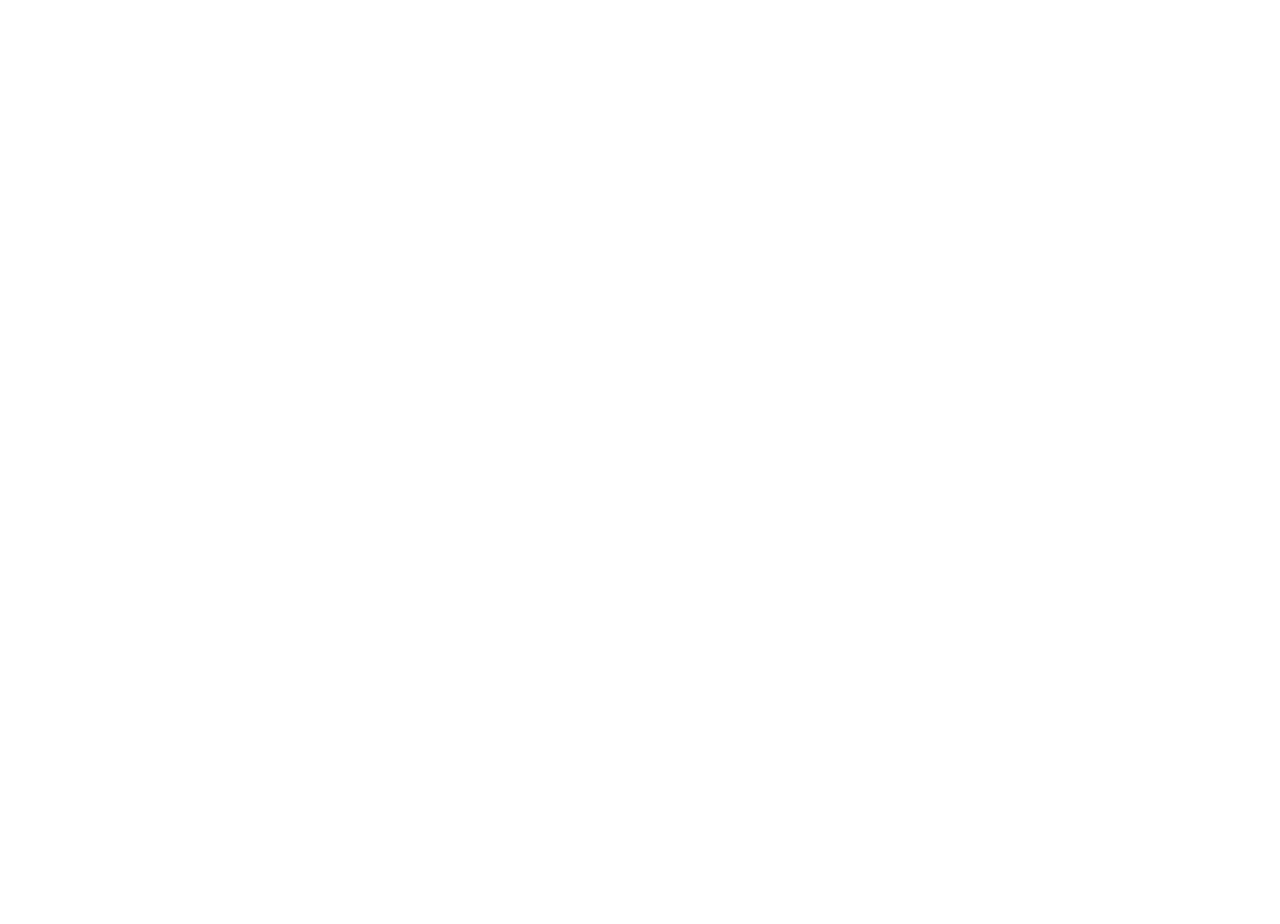
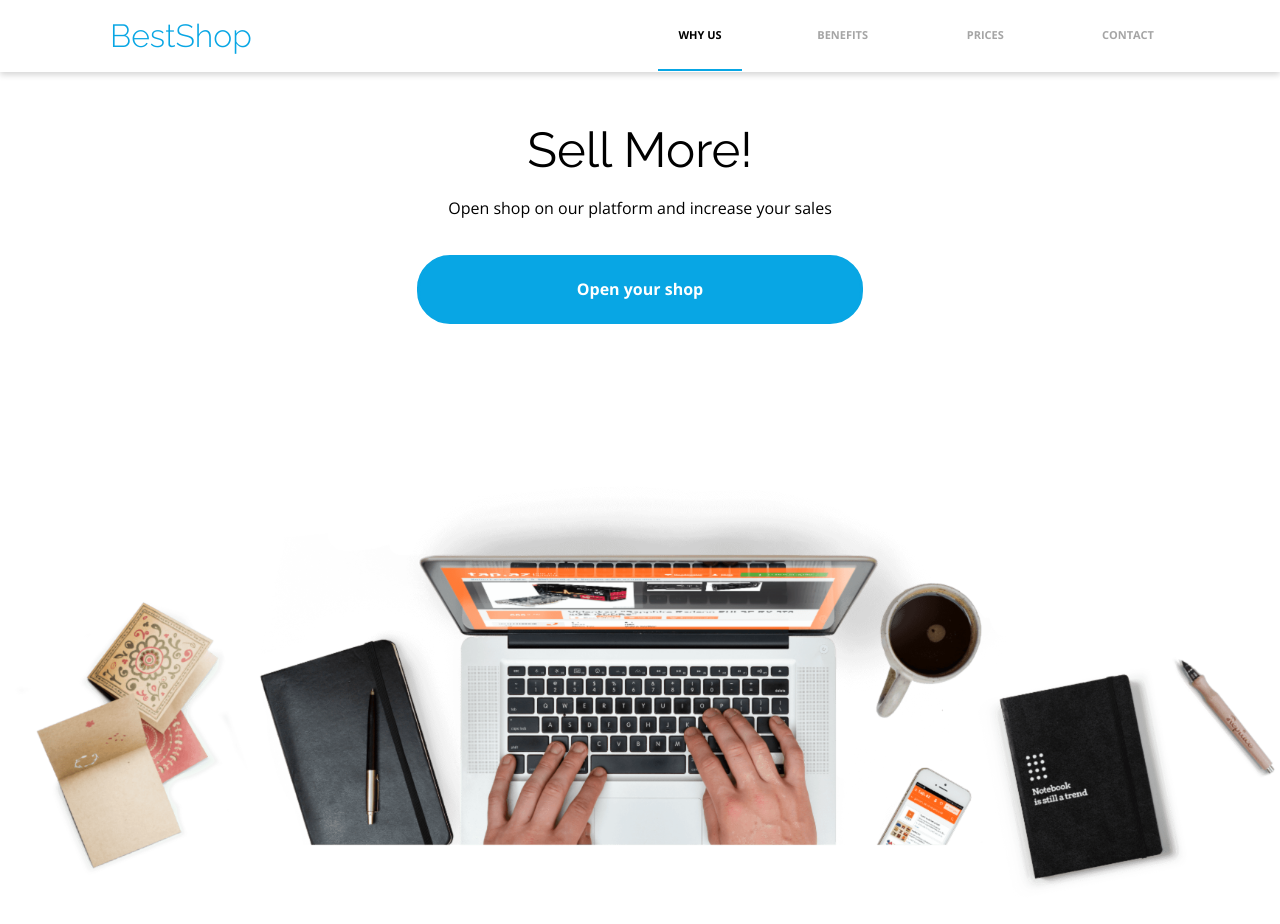
Before and after one commit to J4ISY/best_shop, a plain HTML site: page index.html in a window 1280 px wide. Before the commit the page ends 800 px from the top, so only its background shows below. Drawn offline with nearby package versions, Linux system fonts and the light colour scheme.

Commit message:
intro page

```diff
--- a/index.html
+++ b/index.html
@@ -7,10 +7,42 @@
     <meta http-equiv="X-UA-Compatible" content="ie=edge">
     <title>Document</title>
 
+    <link rel="preconnect" href="https://fonts.googleapis.com">
+    <link rel="preconnect" href="https://fonts.gstatic.com" crossorigin>
+    <link href="https://fonts.googleapis.com/css2?family=Open+Sans:wght@300;400;600;700&family=Raleway:wght@300;400;700;800&display=swap"
+          rel="stylesheet">
+
     <link rel="stylesheet" href="./src/css/normalize.css">
     <link rel="stylesheet" href="./src/css/style.css">
 </head>
 <body>
 
+<div class="box intro">
+    <div class="intro__mask">
+        <header class="header">
+            <div class="header__wrapper">
+                <a href="" class="logo__text">BestShop</a>
+                <nav class="mainMenu">
+                    <a href="" class="mainMenu__item mainMenu__item--active">Why us</a>
+                    <a href="" class="mainMenu__item">Benefits</a>
+                    <a href="" class="mainMenu__item">Prices</a>
+                    <a href="" class="mainMenu__item">Contact</a>
+                </nav>
+            </div>
+
+        </header>
+            <section class="box__wrapper hero">
+                <h1 class="hero__hdl">Sell More!</h1>
+                <p class="hero__lead">Open shop on our platform and increase your sales</p>
+                <div class="hero__box">
+                    <a href="" class="hero__link btn btn-lg btn-primary">Open your shop</a>
+                </div>
+                <div class="bgc__intro"></div>
+            </section>
+
+    </div>
+
+</div>
+
 </body>
 </html>
--- a/src/css/style.css
+++ b/src/css/style.css
@@ -0,0 +1,154 @@
+:root {
+    --max-width: 68.125rem;
+    --primary-color: rgba(8, 166, 228, 1);
+    --secondary-color: rgba(0, 0, 0, 1);
+    --third-color: rgba(165, 165, 165, 1);
+}
+
+html, body {
+    font-size: 16px;
+}
+
+h1 {
+    margin: 0rem;
+}
+p {
+    margin: 0rem;
+}
+
+.box {}
+.box .box__wrapper {
+    min-height: 100vh;
+}
+
+.intro {}
+.intro .intro__mask {}
+
+.header {
+    background: rgba(255, 255, 255, 1) 0% 0% no-repeat padding-box;
+    box-shadow: 0px 3px 6px rgba(0, 0, 0, 0.16);
+}
+.header .header__wrapper {
+    width: 100%;
+    max-width: var(--max-width);
+    padding-inline: 15px;
+    margin-inline: auto;
+    display: flex;
+    justify-content: space-between;
+    align-items: center;
+    box-sizing: border-box;
+}
+.header__wrapper .logo__text {
+    text-decoration: none;
+    display: flex;
+}
+
+.logo__text {
+    padding-top: 20px;
+    padding-bottom: 20px;
+    display: flex;
+    align-items: center;
+    gap: 0.625rem;
+    text-decoration: none;
+    color: var(--primary-color);
+    font-family: 'Raleway', sans-serif;
+    font-weight: 300;
+    font-size: 2rem;
+    line-height: 1;
+}
+
+.mainMenu {
+    display: flex;
+    width: 100%;
+    max-width: 32rem;
+    justify-content: space-between;
+}
+.mainMenu .mainMenu__item {
+    text-decoration: none;
+    text-transform: uppercase;
+    color: var(--third-color);
+    font-family: 'Open Sans', sans-serif;
+    font-size: 0.6875rem;
+    font-weight: 700;
+    width: 100%;
+    max-width: 5.25rem;
+    text-align: center;
+    padding-top: 1.75rem;
+    padding-bottom: 1.75rem;
+    z-index: 1;
+}
+.mainMenu .mainMenu__item.mainMenu__item--active,
+.mainMenu .mainMenu__item:hover {
+    color: var(--secondary-color);
+    border-bottom: solid 2px var(--primary-color);
+}
+
+.hero {
+    color: var(--secondary-color);
+    position: relative;
+    display: flex;
+    flex-direction: column;
+    justify-content: center;
+    align-items: center;
+    padding-bottom: 0;
+    margin-bottom: 0;
+}
+.hero .hero__hdl {
+    font-family: 'Raleway', sans-serif;
+    font-weight: 400;
+    font-size: 3.0625rem;
+    text-align: center;
+    margin: 0.625rem;
+}
+.hero .hero__lead {
+    font-family: 'Open Sans', sans-serif;
+    font-weight: 400;
+    font-size: 1rem;
+    margin: 0.625rem;
+}
+.hero .hero__box {
+    display: flex;
+    justify-content: center;
+    width: 100%;
+    margin: 1.75rem;
+}
+.hero .hero__link {
+    display: inline-block;
+    padding-bottom: 1.375rem;
+    padding-top: 1.375rem;
+}
+
+.bgc__intro {
+    background-image: url("../img/bgc_intro.png");
+    width: 100%;
+    min-height: 60vh;
+    background-size: contain;
+    background-repeat: no-repeat;
+    background-position: center;
+    position: relative;
+    top: 5.75rem;
+    margin: 0;
+    padding: 0;
+}
+
+.btn {
+    text-decoration: none;
+    text-align: center;
+    border-style: solid;
+}
+
+.btn-lg {
+    border-radius: 2.0625rem;
+    font-family: 'Open Sans', sans-serif;
+    font-weight: 700;
+    font-size: 1rem;
+    width: 100%;
+    max-width: 27.5rem;
+    height: 100%;
+    max-height: 4.0625rem;
+}
+.btn-primary {
+    color: #FFF;
+    background-color: var(--primary-color);
+    border-color: var(--primary-color);
+}
```
Also changed, not shown: src/img/bgc_intro.png (added), src/img/bgc_intro_2x.png (added).
